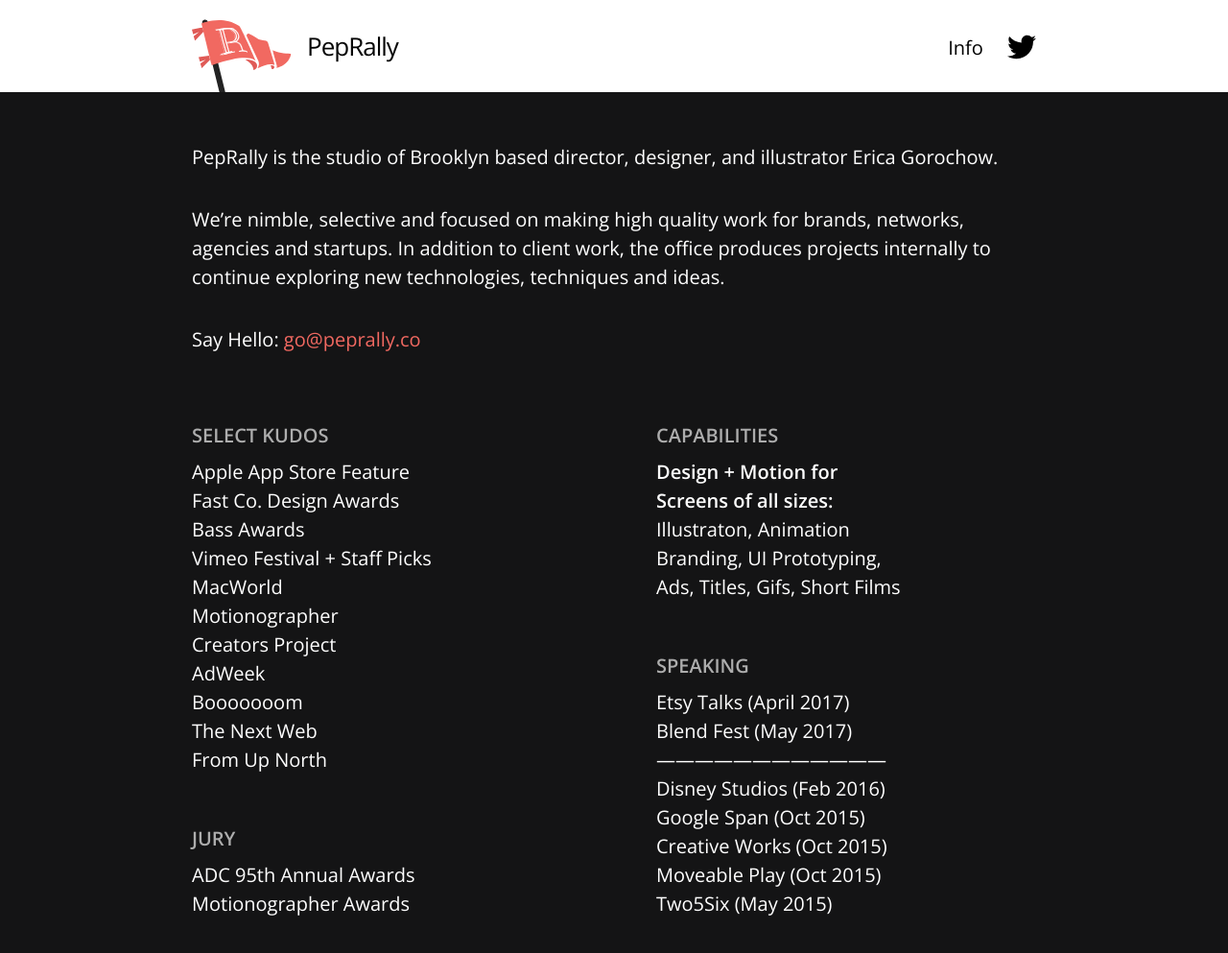
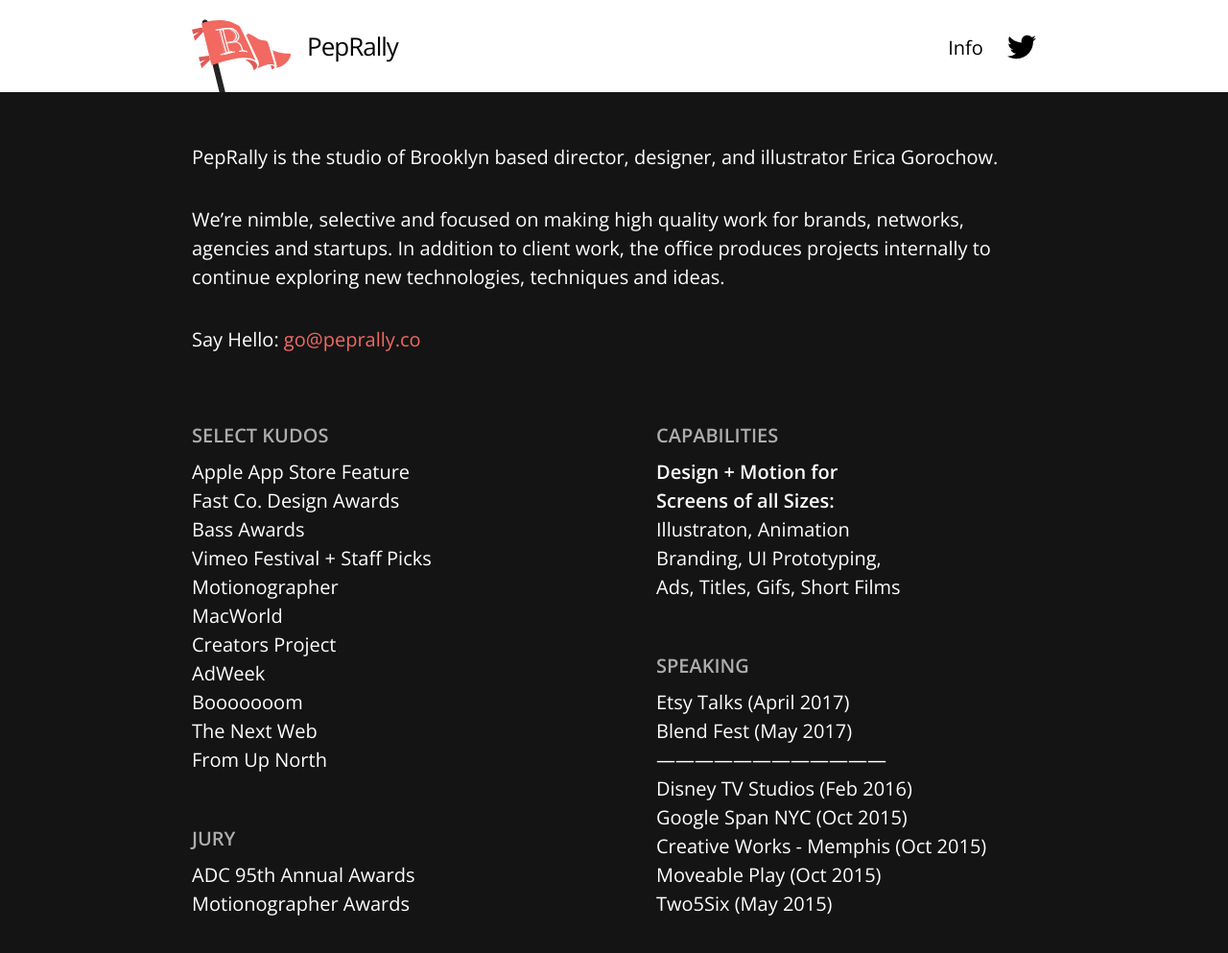
Before and after one commit to gorociao/peprally-website, a Jekyll site: the page built from info.html, in a window 1280 px wide, cut to the strip 0-1058 px from the top of the page. Shown: the top 993 px of the strip at 96% size. Built offline with Jekyll 4.4.1, drawn with Linux system fonts in a browser that asks for light colours.

Commit message:
lil fixes

```diff
--- a/_data/kudos.yml
+++ b/_data/kudos.yml
@@ -6,10 +6,10 @@
   url: http://www.bassawards.org/winners.php?agno=2016 http://www.bassawards.org/winners.php?agno=2016
 - name: Vimeo Festival + Staff Picks
   url:
+- name: Motionographer
+  url: http://motionographer.com/2015/07/20/from-motion-design-to-game-design-in-depth-process-behind-specimen/
 - name: MacWorld
   url: http://www.macworld.com/article/2978143/ios-apps/meet-specimen-an-ios-game-that-proves-you-cant-see-color-as-well-as-you-thought.html
-- name: Motionographer
-  url: http://motionographer.com/2015/07/20/from-motion-design-to-game-design-in-depth-process-behind-specimen/
 - name: Creators Project
   url: https://creators.vice.com/en_au/article/find-out-if-you-see-color-differently-with-this-smartphone-game
 - name: AdWeek
--- a/_data/speaking.yml
+++ b/_data/speaking.yml
@@ -1,8 +1,8 @@
 - name: Etsy Talks (April 2017)
 - name: Blend Fest (May 2017)
 - name: ————————————
-- name: Disney Studios (Feb 2016)
-- name: Google Span (Oct 2015)
-- name: Creative Works (Oct 2015)
+- name: Disney TV Studios (Feb 2016)
+- name: Google Span NYC (Oct 2015)
+- name: Creative Works - Memphis (Oct 2015)
 - name: Moveable Play (Oct 2015)
 - name: Two5Six (May 2015)
--- a/deareu-press.markdown
+++ b/deareu-press.markdown
@@ -14,14 +14,14 @@
 {: .small-links}
 [YouTube Link](http://vimeo.com/171939446) • [Vimeo Link](http://vimeo.com/171939446)
 
-## Dear Europe
+## **Dear Europe**
 Dear Europe is a collaborative video about the upcoming European elections and how lessons from Brexit and Trump, might relate. The piece was made by artists who call the US and the UK home. To better reach our audience, we translated the video in Dutch, French and German.
 
 Our hope was to impress upon our friends in Europe that the future is writen by those who vote.
 
 
 {: .large-top-margin }
-## CREDITS (IN ORDER OF APPEARANCE)
+## **CREDITS (IN ORDER OF APPEARANCE)**
 
 ## DIRECTOR
 Erica Gorochow
@@ -29,7 +29,7 @@
 {% include deareu-credits.html %}
 
 {: .large-top-margin}
-## STILLS + GIFS
+## **STILLS + GIFS**
 
 {: .image .half .left}
 ![]({{ site.url }}/images/02motionographer/motion_plug.gif) byline goes here
--- a/info.html
+++ b/info.html
@@ -34,7 +34,7 @@
 	        <ul class="post-list">
 	            <h2><strong>CAPABILITIES</strong></h2>
               <strong>Design + Motion for </strong><br/>
-              <strong>Screens of all sizes:</strong><br/>
+              <strong>Screens of all Sizes:</strong><br/>
 							Illustraton, Animation <br/>
 							Branding, UI Prototyping, <br/>
 							Ads, Titles, Gifs, Short Films
```
Also changed, not shown: images/vimeo.svg (added).
